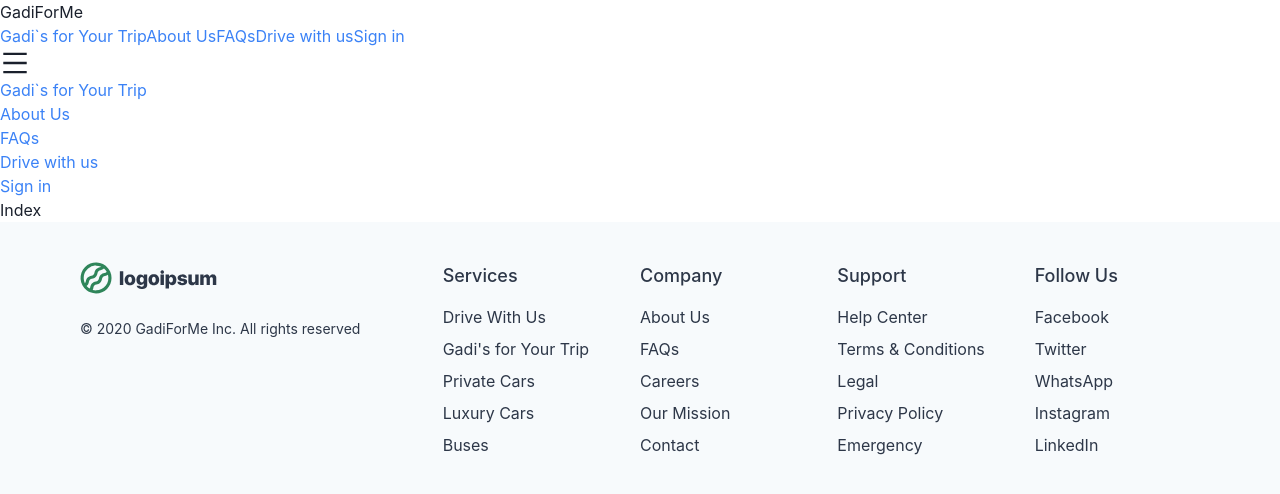
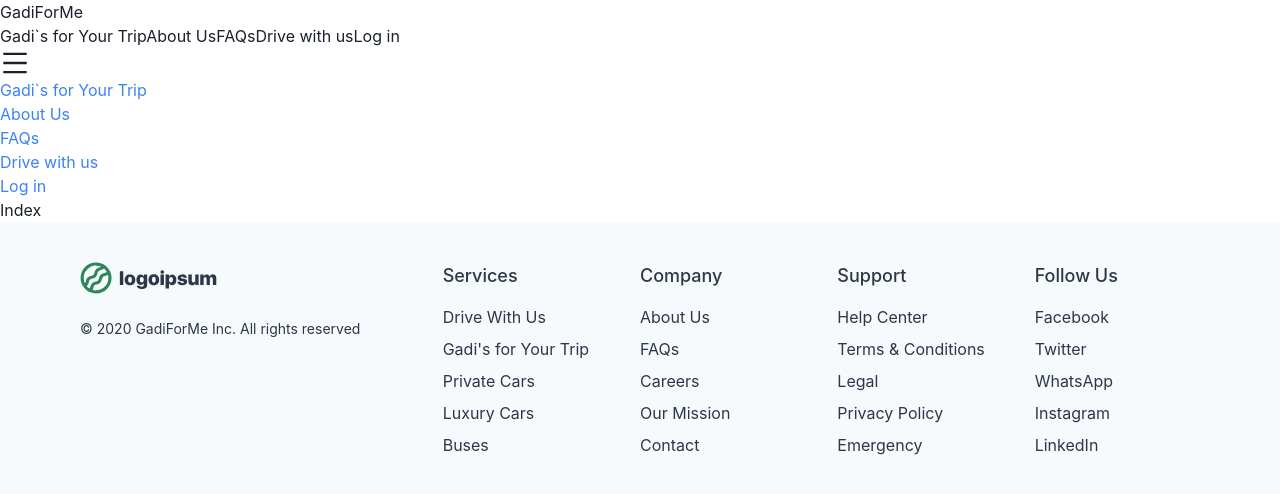
Before and after one commit to develharsh/gadiforme-client, a Next.js app: page / in a window 1280 px wide. Shown: the top 494 px of the page. Built offline with nearby package versions, Linux system fonts and the light colour scheme.

Commit message:
added login modal and improved all over design

```diff
--- a/components/auth/login.jsx
+++ b/components/auth/login.jsx
@@ -1,18 +1,136 @@
-import { useContext } from "react";
+import { useContext, useEffect, useState } from "react";
 import { DataContext } from "../../store/globalstate";
 import { ACTIONS } from "../../store/actions";
+import {
+  Modal,
+  ModalOverlay,
+  ModalContent,
+  ModalHeader,
+  ModalFooter,
+  ModalBody,
+  ModalCloseButton,
+  FormControl,
+  FormLabel,
+  Input,
+  Button,
+  useDisclosure,
+  Spinner,
+  Stack,
+} from "@chakra-ui/react";
+import { FaTimes } from "react-icons/fa";
+import { AiOutlineLogin } from "react-icons/ai";
+import $ from "jquery";
+import axios from "axios";
+import cookie from "js-cookie";
 
 const Login = () => {
+  const { isOpen, onOpen, onClose } = useDisclosure();
   const { dispatch, state } = useContext(DataContext);
   const { loginModal } = state;
+  const [payload, setPayload] = useState({ phone: "", password: "" });
+  const [errors, setErrors] = useState({});
+  const [isLoading, setIsLoading] = useState(false);
+
+  useEffect(() => {
+    if (loginModal) onOpen();
+    else onClose();
+  }, [loginModal]);
+
   const toggleLoginModal = () => {
     dispatch({ type: ACTIONS.LOGIN_MODAL, payload: !loginModal });
   };
 
-  const LoginModal = () => {
-    return <></>;
+  const handleChange = (e) => {
+    setPayload({ ...payload, [e.target.name]: e.target.value });
+    delete errors[e.target.name];
+    setErrors(errors);
   };
-  return <>{loginModal && <LoginModal />}</>;
+
+  const handleSubmit = async () => {
+    let invalidations = {};
+    if (!payload.phone) invalidations["phone"] = true;
+    if (!payload.password) invalidations["password"] = true;
+    if ($.isEmptyObject(invalidations)) setErrors({});
+    else return setErrors(invalidations);
+    setIsLoading(true);
+    try {
+      const response = await axios({
+        method: "POST",
+        url: `${process.env.baseUrl}/v1/user/login`,
+        data: payload,
+      });
+      setIsLoading(false);
+      const { success, token, message, user } = response.data;
+      if (success && token && message && user) {
+        cookie.set("token", token);
+        dispatch({ type: ACTIONS.NOTIFY, payload: ["success", message] });
+        dispatch({ type: ACTIONS.AUTH, payload: user });
+        dispatch({ type: ACTIONS.LOGIN_MODAL, payload: false });
+      }
+    } catch (err) {
+      setIsLoading(false);
+      dispatch({
+        type: ACTIONS.NOTIFY,
+        payload: ["error", err.response.data.message],
+      });
+    }
+  };
+
+  return (
+    <Modal isOpen={isOpen} onClose={toggleLoginModal}>
+      <ModalOverlay />
+      <ModalContent>
+        <ModalHeader>Log In</ModalHeader>
+        <ModalCloseButton />
+        <ModalBody pb={6}>
+          <FormControl>
+            <FormLabel>Your Phone</FormLabel>
+            <Input
+              isInvalid={errors["phone"]}
+              name="phone"
+              value={payload.phone}
+              onChange={handleChange}
+              type="number"
+              placeholder="Enter Your 10 Digit Phone Number"
+            />
+          </FormControl>
+
+          <FormControl mt={4}>
+            <FormLabel>Your Password</FormLabel>
+            <Input
+              isInvalid={errors["password"]}
+              name="password"
+              value={payload.password}
+              onChange={handleChange}
+              type="password"
+              placeholder="Enter Your Password"
+            />
+          </FormControl>
+        </ModalBody>
+
+        <ModalFooter>
+          <Stack direction="row" spacing={5} align="center">
+            {isLoading && <Spinner />}
+            <Button colorScheme="orange">New User?</Button>
+            <Button
+              colorScheme="blue"
+              leftIcon={<AiOutlineLogin />}
+              onClick={handleSubmit}
+            >
+              Log In
+            </Button>
+            <Button
+              onClick={toggleLoginModal}
+              leftIcon={<FaTimes />}
+              colorScheme="red"
+            >
+              Cancel
+            </Button>
+          </Stack>
+        </ModalFooter>
+      </ModalContent>
+    </Modal>
+  );
 };
 
 export default Login;
--- a/components/design/navbar.jsx
+++ b/components/design/navbar.jsx
@@ -33,28 +33,24 @@ export default function Navbar() {
         </Link>
         <div>
           <Link href="/add-trip">
-            <a className="no-underline navcolour">Gadi`s for Your Trip</a>
+            <a>Gadi`s for Your Trip</a>
           </Link>
 
           {user && (
             <Link href="/my-trips">
-              <a className="no-underline navcolour">My Trips</a>
+              <a>My Trips</a>
             </Link>
           )}
 
           <Link href="/about-us">
-            <a className="no-underline navcolour">About Us</a>
+            <a>About Us</a>
           </Link>
 
           <Link href="https://blog.gadiforme.com">
-            <a className="no-underline navcolour" target="_blank">
-              FAQs
-            </a>
+            <a target="_blank">FAQs</a>
           </Link>
           <Link href="https://partner.gadiforme.com">
-            <a className="no-underline navcolour" target="_blank">
-              Drive with us
-            </a>
+            <a target="_blank">Drive with us</a>
           </Link>
           {user ? (
             <Button colorScheme="red" onClick={logOutNow}>
@@ -62,13 +58,13 @@ export default function Navbar() {
             </Button>
           ) : (
             <a
-              className="no-underline navcolour"
+              className="navLoginBtn"
               href="#login"
               onClick={() =>
                 dispatch({ type: ACTIONS.LOGIN_MODAL, payload: !loginModal })
               }
             >
-              Sign in
+              Log in
             </a>
           )}
         </div>
--- a/components/design/sidepanel.jsx
+++ b/components/design/sidepanel.jsx
@@ -77,7 +77,7 @@ const Sidepanel = () => {
         ) : (
           <div>
             <Link href="/login">
-              <a className="no-underline navcolour">Sign in</a>
+              <a className="no-underline navcolour">Log in</a>
             </Link>
           </div>
         )}
--- a/components/toast/toast.jsx
+++ b/components/toast/toast.jsx
@@ -1,9 +1,8 @@
 // import {  } from "react";
-import { useRef, useContext, useEffect } from "react";
+import { useContext, useEffect } from "react";
 import { DataContext } from "../../store/globalstate";
 import { ACTIONS } from "../../store/actions";
 import { useToast } from "@chakra-ui/react";
-//eyJhbGciOiJIUzI1NiIsInR5cCI6IkpXVCJ9.eyJfaWQiOiI2MmQ5N2E4ZDExZWM1N2FlNTVhODFkOTIiLCJpYXQiOjE2NTkxMTAyNjUsImV4cCI6MTY1OTU0MjI2NX0.UT1X037VeeTFwH6_yiLq_LwAIt68E6ihAgrQbyMLpyc
 
 function ToastC() {
   const toast = useToast();
--- a/store/actions.js
+++ b/store/actions.js
@@ -2,7 +2,6 @@ export const ACTIONS = {
   NOTIFY: "NOTIFY",
   AUTH: "AUTH",
   // GLOBAL_LOADING: "GLOBAL_LOADING",
-  LOADING: "LOADING",
   SIDEPANEL: "SIDEPANEL",
   LOGIN_MODAL: "LOGIN_MODAL",
   REGISTER_MODAL: "REGISTER_MODAL",
--- a/store/reducers.js
+++ b/store/reducers.js
@@ -17,11 +17,6 @@ const reducers = (state, action) => {
     //     ...state,
     //     globalLoading: action.payload,
     //   };
-    case ACTIONS.LOADING:
-      return {
-        ...state,
-        loading: action.payload,
-      };
     case ACTIONS.SIDEPANEL:
       return {
         ...state,
--- a/styles/components/design/navbar.css
+++ b/styles/components/design/navbar.css
@@ -37,12 +37,13 @@
   justify-content: space-evenly;
 }
 .navmaindiv > div > a {
-  font-family: "Open Sans", sans-serif;
+  font-family: "Roboto", sans-serif;
   border: 2px solid #3b82f6;
   border-radius: 23px;
   padding: 5px 10px;
   background-color: #3b82f6;
   color: #fff;
+  font-weight: bold;
 }
 .navmaindiv > div > a:hover {
   background-color: #fff;
@@ -50,6 +51,10 @@
 }
 .navheighbelow {
   margin-top: 4rem;
+}
+.navLoginBtn {
+  background-color: #fff !important;
+  color: #3b82f6 !important;
 }
 .navhamburger {
   display: block;
--- a/styles/components/design/sidepanel.css
+++ b/styles/components/design/sidepanel.css
@@ -43,11 +43,12 @@
   /* background-color: red; */
 }
 .sidepanel > div > a {
-  font-family: "Open Sans", sans-serif;
+  font-family: "Roboto", sans-serif;
   background-color: #3b82f6;
   border-radius: 23px;
   color: #fff;
   padding: 0.4rem 4rem;
+  font-weight: bold;
 }
 .sidepanel > div > a:hover {
   background-color: #fff;
```
